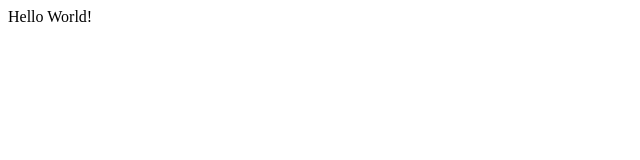
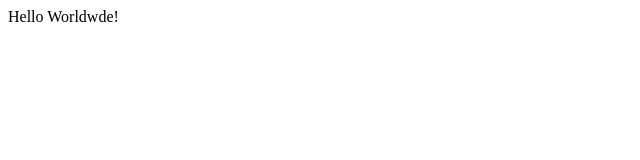
Before and after one commit to keziasmak1/webdev1, a plain HTML site: page index.html in a window 1280 px wide. Shown: the full height of the page, 0-640 px from the left. Drawn offline with Linux system fonts and the light colour scheme.

Commit message:
add index.html

```diff
--- a/index.html
+++ b/index.html
@@ -7,7 +7,7 @@
 </head>
 
 <body>
-        Hello World!
+        Hello Worldwde!
 </body>
 
 </html>
```
